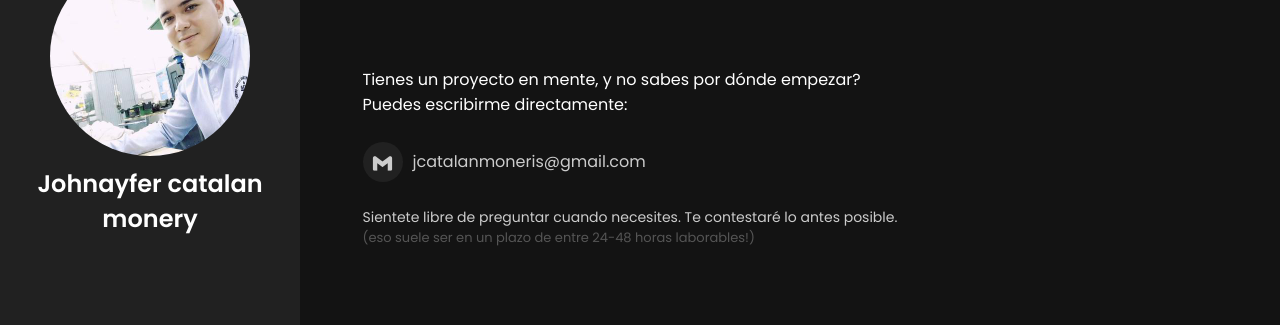
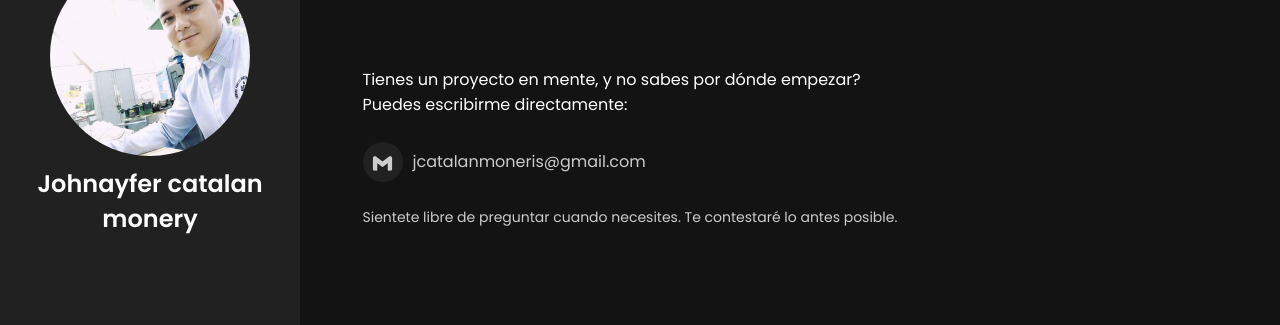
Before and after one commit to Jhoncatalan/portafolioJhon, a plain HTML site: page contacto.html in a window 1280 px wide. Shown: the part 94-419 px from the top of the page. Drawn offline with nearby package versions, Linux system fonts and the light colour scheme.

```diff
--- a/contacto.html
+++ b/contacto.html
@@ -82,7 +82,6 @@
                     <p>Puedes escribirme directamente:</p>
                     <div class="contacto-iconos"><i class='bx bxl-gmail'></i> jcatalanmoneris@gmail.com</div>
                     <p class="contacto--texto">Sientete libre de preguntar cuando necesites. Te contestaré lo antes posible.</p>
-                    <span>(eso suele ser en un plazo de entre 24-48 horas laborables!)</span>
                 </div>
 
                 <div class="contacto-formulario">
```
